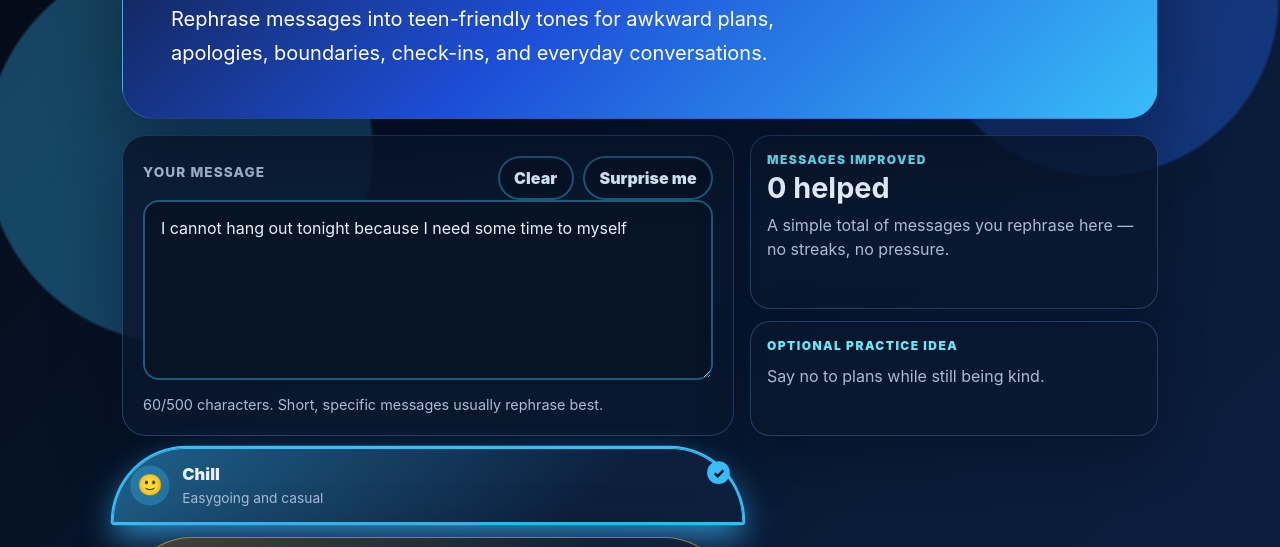
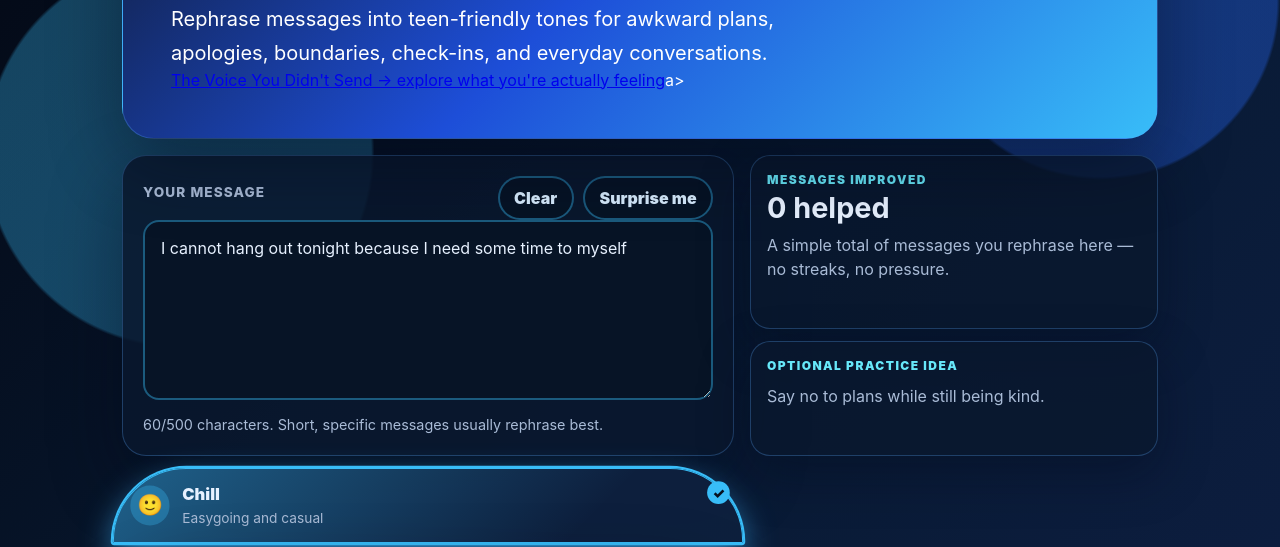
Before and after one commit to pizzasta/Second-Voice, a website: page index.html in a window 1280 px wide. Shown: the part 253-800 px from the top of the page. Drawn offline with Linux system fonts and the light colour scheme.

Commit message:
Link to 'The Voice You Didn't Send' from home hero

```diff
--- a/index.html
+++ b/index.html
@@ -18,6 +18,7 @@
           Rephrase messages into teen-friendly tones for awkward plans, apologies, boundaries,
           check-ins, and everyday conversations.
         </p>
+        <a class="unsent-link" href="unsent.html">The Voice You Didn't Send &rarr; explore what you're actually feeling</a>a>
       </section>
 
       <section class="composer" aria-label="Message rephrase tool">
```
